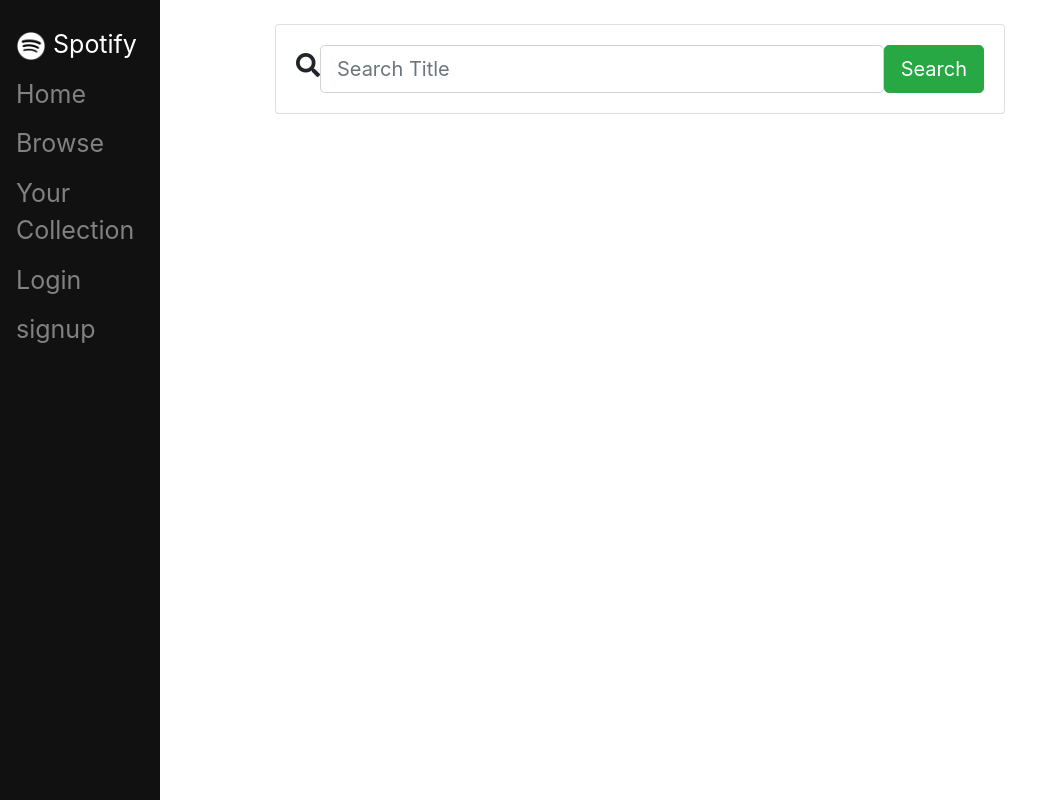
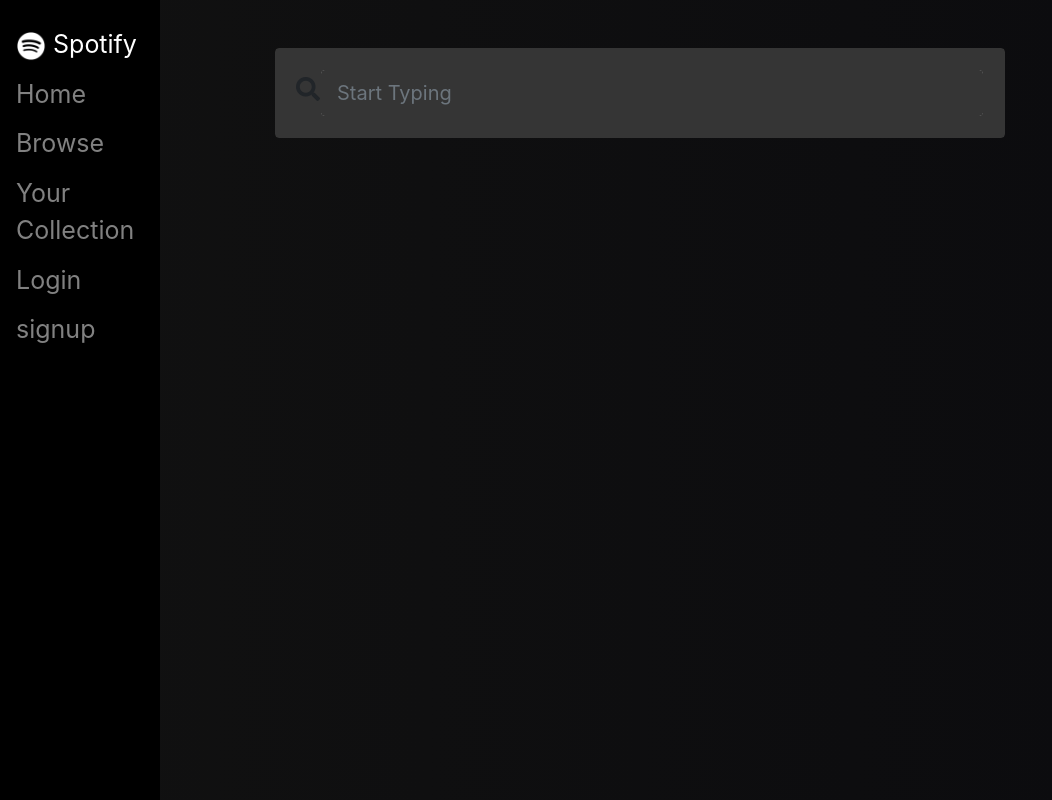
Before and after one commit to astynabilah/Spotify, a CodeIgniter app: page /Spotify/index.php/browse/index in a window 1280 px wide. Shown: the whole page, without its empty margins (0-1052 px from the left). Run offline with CodeIgniter, Linux system fonts and the light colour scheme; some libraries are stand-ins or nearby versions.

Commit message:
ui search

```diff
--- a/application/config/database.php
+++ b/application/config/database.php
@@ -78,7 +78,7 @@
 	'hostname' => 'localhost',
 	'username' => '',
 	'password' => '',
-	'database' => 'spotify',
+	'database' => '',
 	'dbdriver' => 'mysqli',
 	'dbprefix' => '',
 	'pconnect' => FALSE,
--- a/application/views/template/browse.php
+++ b/application/views/template/browse.php
@@ -4,22 +4,19 @@
 <!------ Include the above in your HEAD tag ---------->
 
 <link rel="stylesheet" href="https://use.fontawesome.com/releases/v5.1.0/css/all.css" integrity="sha384-lKuwvrZot6UHsBSfcMvOkWwlCMgc0TaWr+30HWe3a4ltaBwTZhyTEggF5tJv8tbt" crossorigin="anonymous">
-<div class="container">
+<body style="background-image: linear-gradient(to right, #111111, #0B0B0E)">;
+<div class="container" style = "border-color: #353535" width = "100%">
     <br/>
-	<div class="row justify-content-center">
-                        <div class="col-12 col-md-10 col-lg-8">
-                            <form class="card card-sm">
-                                <div class="card-body row no-gutters align-items-center">
+	<div class="row justify-content-center" width = "100%">
+                        <div class="col-12 col-md-10 col-lg-8" >
+                            <form class="card card-sm" style = "border-color: #353535" width = "100%">
+                                <div class="card-body row no-gutters align-items-center" style ="background-image : linear-gradient(to right, #353535, #353535); border-color: #353535" >
                                     <div class="col-auto">
                                         <i class="fas fa-search h4 text-body"></i>
                                     </div>
                                     <!--end of col-->
-                                    <div class="col">
-                                        <input class="form-control form-control-lg form-control-borderless" type="search" placeholder="Search Title ">
-                                    </div>
-                                    <!--end of col-->
-                                    <div class="col-auto">
-                                        <button class="btn btn-lg btn-success" type="submit">Search</button>
+                                    <div class="col" >
+                                        <input class="form-control form-control-lg form-control-borderless" type="search" placeholder="Start Typing" style ="background-image :linear-gradient(to right, #353535, #353535); border-color: #353535">
                                     </div>
                                     <!--end of col-->
                                 </div>
@@ -28,3 +25,4 @@
                         <!--end of col-->
                     </div>
 </div>
+</body>
--- a/application/views/template/sidebar.php
+++ b/application/views/template/sidebar.php
@@ -14,7 +14,7 @@
   z-index: 1;
   top: 0;
   left: 0;
-  background-color: #111;
+  background-color: #000;
   overflow-x: hidden;
   padding-top: 20px;
 }
```
Also changed, not shown: application/views/template/home.php (+1 -28 lines).
